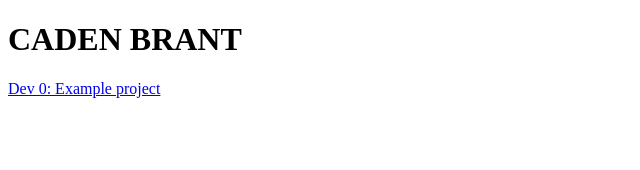
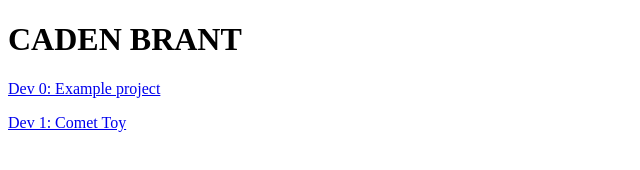
Before and after one commit to cdbrant/cdbrant.github.io, a plain HTML site: page index.html in a window 1280 px wide. Shown: the whole page, without its empty margins (0-640 px from the left). Drawn offline with Linux system fonts and the light colour scheme.

Commit message:
Update index.html

```diff
--- a/index.html
+++ b/index.html
@@ -16,6 +16,11 @@
 			<br>
 		</p>
 
+		<p>
+			<a href="resources/Dev1/game.html" target="_blank">Dev 1: Comet Toy </a>
+			<br>
+		</p>
+
 	</body>
 
 </html>
```
